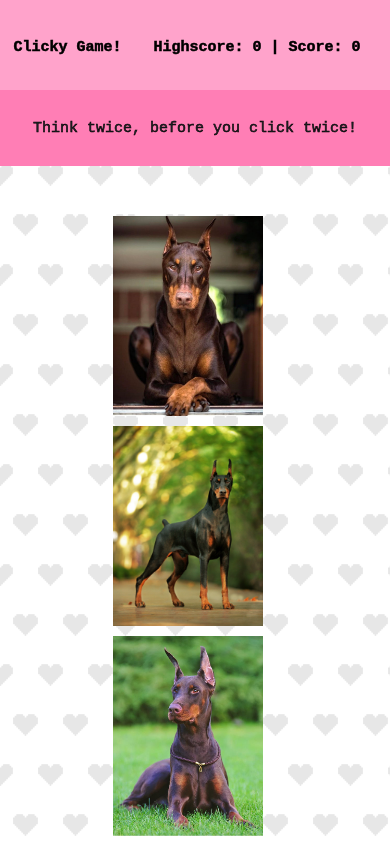
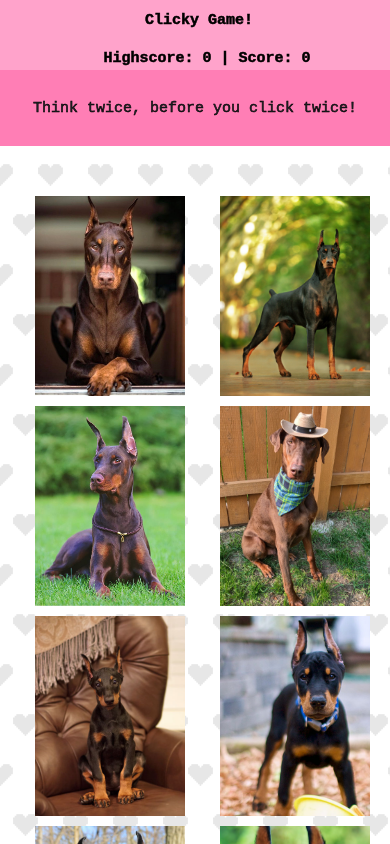
Before and after one commit to boundsalexis/clicky-game, a React (Create React App) app: page / in a window 390 px wide. Shown: the top 844 px of the page. Built offline with nearby package versions, Linux system fonts and the light colour scheme.

Commit message:
mobile styling bringing up two rows of pictures instead of one ridiculously long row

```diff
--- a/src/components/Header/style.css
+++ b/src/components/Header/style.css
@@ -5,7 +5,7 @@
     background: #FF7EB5;
     width:100%;
     grid-gap: 3px;
-    padding: 70px 0 20px 0;
+    padding: 50px 0 20px 0;
 }
 
 h1{
@@ -24,5 +24,8 @@ h1{
        font-size: 15px;
        /* margin-left: -90px; */
    }
+   .head{
+       height: fit-content;
+   }
 
     }
--- a/src/components/Navbar/style.css
+++ b/src/components/Navbar/style.css
@@ -1,6 +1,6 @@
 nav.navbar.navbar-default {
   margin-top: 50px;
-    /* margin-bottom: 20px; */
+    margin-bottom: 20px;
     font-size: 50px;
     /* background-image: url("./square_bg_@2X.png"); */
   }
@@ -8,30 +8,24 @@ nav.navbar.navbar-default {
     position: fixed;
     top: 0;
     width: 100%;
-    /* text-align: center; */
-    /* height:70px; */
+    height:70px;
   }
   nav{
-
     background: #FFA3CB;
     font-size: 50px;
     width: 100%;
-    /* grid-template-columns: repeat(2, 1fr);
-    grid-auto-rows: minimax(90px,auto); */
-    /* text-align: center; */
-
   }
 
   .navbar-brand{
     font-size: 30px;
     color: black;
-    /* text-align: center; */
   }
 
- ul{
-  margin: 0 auto;
-  padding: 0 0 15px;
- }
+  ul{
+    display: grid;
+    grid-template-columns: repeat(2, 1fr);
+    width: 100%;
+}
 li{
    text-align: center;
    margin:0px;
@@ -66,8 +60,8 @@ li{
      .sticky{
        padding: 0;
      }
-     /* ul{
+   ul{
       display: grid;
       grid-template-columns: repeat(1, 1fr);
-     } */
+     }
 }
--- a/src/pages/Game/style.css
+++ b/src/pages/Game/style.css
@@ -28,18 +28,17 @@ div{
     justify-content: space-evenly;
     grid-template-columns: 50px 50px ;
     grid-gap: 10px;
-    margin-right:100px;
+    margin-right:180px;
 
    }
   }
   @media (max-width: 600px) {
     .container{
       display: grid;
-      justify-content:  space-around;
-      grid-template-columns: 50px;
       grid-gap: 10px;
       width: 500px;
-      margin-left:-120px;
+      margin-left:-105px;
+      height: fit-content;
      }
 
     }
```
